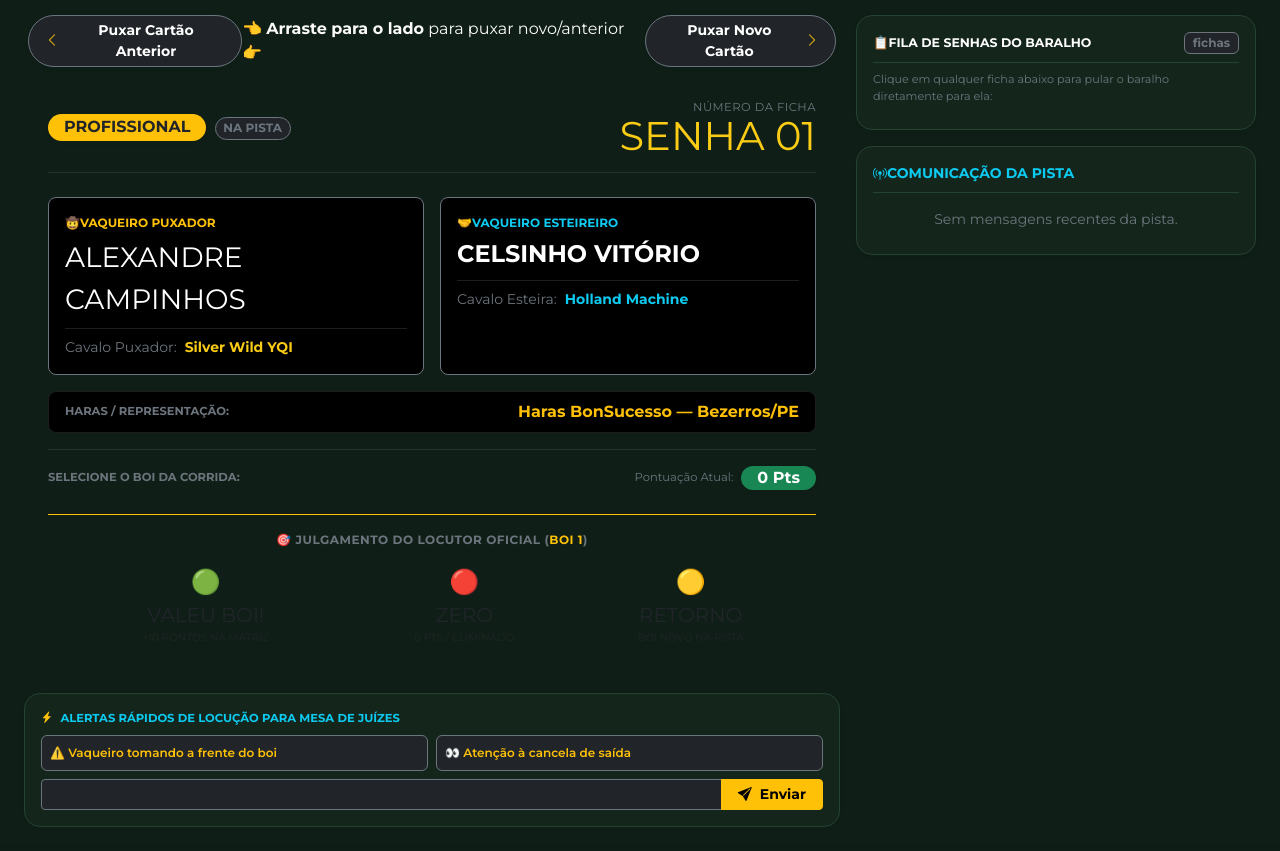
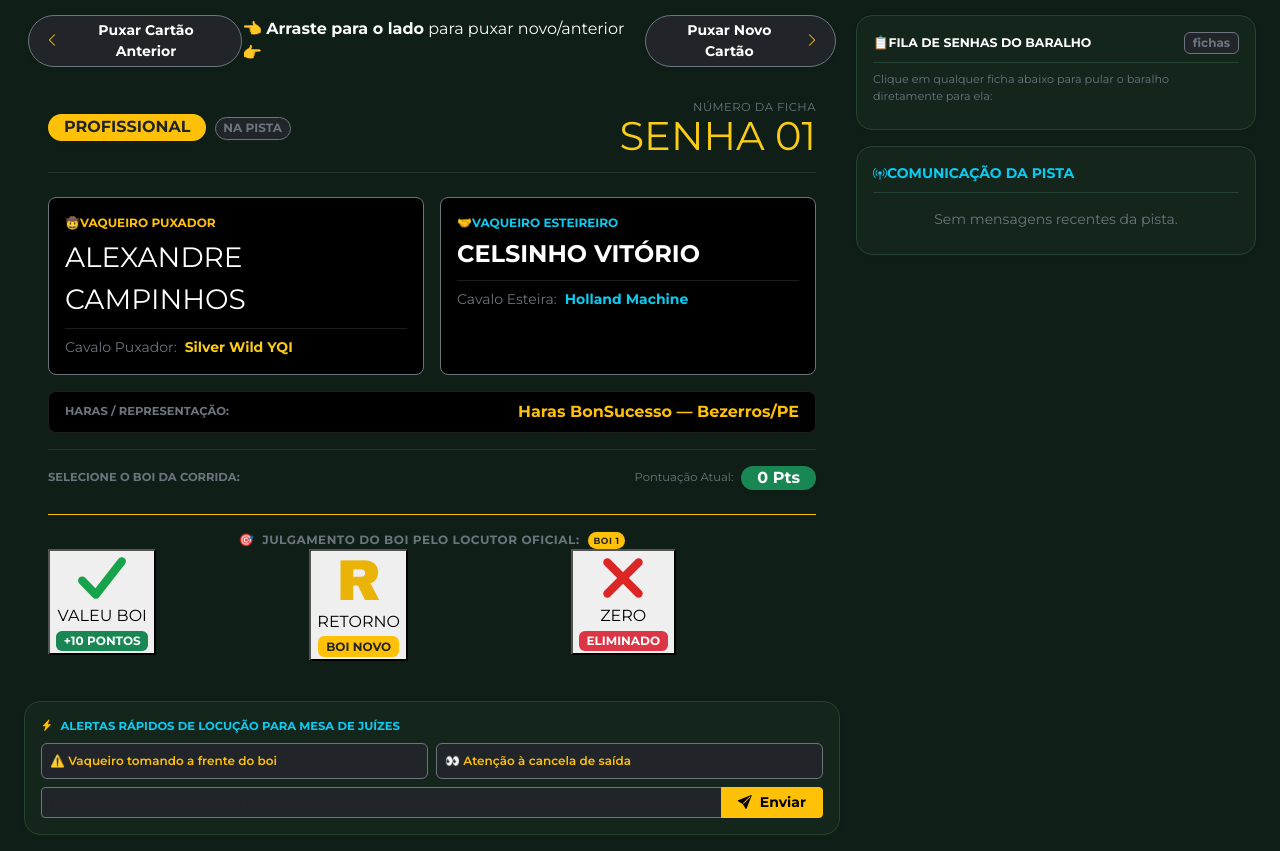
Before and after one commit to LuizPedrosa77/qiro, a Django app: template app/templates/pista/locutor.html in a window 1280 px wide. Shown: the part 128-979 px from the top of the page. Before the commit the page ends 955 px from the top, so only its background shows below. Run offline with Django 5.2, Linux system fonts and the light colour scheme; the template is opened without the code that fills it, so the values that code supplies are empty; parts of the project's set-up code (start-up, migrations or seed data) failed here and were passed over.

Commit message:
feat(pista): implementar cards oficiais de julgamento (V verde, R amarelo, X vermelho limpo e TV para o juiz)

```diff
--- a/app/pista/tests.py
+++ b/app/pista/tests.py
@@ -161,6 +161,6 @@ class PistaRegrasTestCase(TestCase):
         self.assertIn('Cabine de Locução Oficial', content)
         self.assertIn('Puxar Novo Cartão', content)
         self.assertIn('Puxar Cartão Anterior', content)
-        self.assertIn('VALEU BOI!', content)
+        self.assertIn('VALEU BOI', content)
         self.assertIn('ZERO', content)
         self.assertIn('RETORNO', content)
--- a/app/templates/pista/locutor.html
+++ b/app/templates/pista/locutor.html
@@ -68,60 +68,64 @@
         gap: 6px;
     }
 
-    /* Botões de Julgamento de Alto Impacto */
-    .btn-julgamento {
-        border-radius: 0.85rem;
-        font-weight: 800;
-        text-transform: uppercase;
-        letter-spacing: 0.5px;
-        padding: 0.85rem 1rem;
+    /* ═══════════════════════════════════════════════════════════════════════
+       CARDS DE JULGAMENTO OFICIAIS (BASEADOS NO MODELO FÍSICO DA VAQUEJADA)
+       Fundo branco, borda escura de alto contraste, ícones originais
+       ═══════════════════════════════════════════════════════════════════════ */
+    .card-julgamento-btn {
+        background: #FFFFFF;
+        border: 3px solid #2B2B2B;
+        border-radius: 12px;
+        box-shadow: 0 8px 20px rgba(0, 0, 0, 0.5), inset 0 1px 0 rgba(255, 255, 255, 0.9);
+        display: flex;
+        flex-direction: column;
+        align-items: center;
+        justify-content: center;
+        padding: 14px 8px;
+        cursor: pointer;
+        transition: transform 0.16s cubic-bezier(0.2, 0.8, 0.2, 1), box-shadow 0.16s ease, border-color 0.16s ease;
+        user-select: none;
+        width: 100%;
+        min-height: 135px;
+        text-align: center;
+        position: relative;
+    }
+
+    .card-julgamento-btn:hover {
+        transform: translateY(-4px) scale(1.02);
+        box-shadow: 0 12px 28px rgba(0, 0, 0, 0.7), 0 0 15px rgba(234, 179, 8, 0.3);
+        border-color: #EAB308;
+    }
+
+    .card-julgamento-btn:active {
+        transform: scale(0.96);
+    }
+
+    .card-julgamento-btn .card-icon-slot {
+        height: 60px;
         display: flex;
         align-items: center;
         justify-content: center;
-        gap: 8px;
-        box-shadow: 0 4px 15px rgba(0, 0, 0, 0.35);
-        transition: transform 0.15s ease, box-shadow 0.15s ease;
     }
 
-    .btn-julgamento:hover {
-        transform: translateY(-2px);
+    .card-julgamento-btn .card-title-text {
+        font-weight: 900;
+        font-size: 0.85rem;
+        color: #111827;
+        letter-spacing: 0.5px;
+        text-transform: uppercase;
+        margin-top: 6px;
+        line-height: 1.1;
     }
 
-    .btn-julgamento:active {
-        transform: scale(0.97);
-    }
-
-    .btn-valeu-boi {
-        background: linear-gradient(135deg, #15803D 0%, #16A34A 100%);
-        border: 2px solid #22C55E;
-        color: #FFFFFF;
-    }
-    .btn-valeu-boi:hover {
-        background: linear-gradient(135deg, #166534 0%, #15803D 100%);
-        color: #FFFFFF;
-        box-shadow: 0 0 20px rgba(34, 197, 94, 0.4);
-    }
-
-    .btn-zero {
-        background: linear-gradient(135deg, #B91C1C 0%, #DC2626 100%);
-        border: 2px solid #EF4444;
-        color: #FFFFFF;
-    }
-    .btn-zero:hover {
-        background: linear-gradient(135deg, #991B1B 0%, #B91C1C 100%);
-        color: #FFFFFF;
-        box-shadow: 0 0 20px rgba(239, 68, 68, 0.4);
-    }
-
-    .btn-retorno {
-        background: linear-gradient(135deg, #B45309 0%, #D97706 100%);
-        border: 2px solid #F59E0B;
-        color: #FFFFFF;
-    }
-    .btn-retorno:hover {
-        background: linear-gradient(135deg, #92400E 0%, #B45309 100%);
-        color: #FFFFFF;
-        box-shadow: 0 0 20px rgba(245, 158, 11, 0.4);
+    .card-julgamento-btn .card-badge-sub {
+        font-weight: 800;
+        font-size: 0.65rem;
+        letter-spacing: 0.4px;
+        text-transform: uppercase;
+        padding: 3px 8px;
+        border-radius: 6px;
+        margin-top: 5px;
     }
 
     .boi-selector-btn {
@@ -284,45 +288,51 @@
                 </div>
 
                 <!-- ═══════════════════════════════════════════════════════════════════════ -->
-                <!-- AS 3 OPÇÕES DE JULGAMENTO DO LOCUTOR: VALEU BOI, ZERO E RETORNO -->
+                <!-- AS 3 OPÇÕES DE JULGAMENTO DO LOCUTOR (CARDS FÍSICOS DA VAQUEJADA) -->
+                <!-- Baseados na foto oficial: [✔ Verde] [R Amarelo] [X Vermelho puro] -->
                 <!-- ═══════════════════════════════════════════════════════════════════════ -->
                 <div class="mt-4 pt-3 border-top border-warning border-opacity-30">
-                    <div class="text-secondary small fw-bold text-uppercase mb-2 text-center" style="font-size: 0.75rem; letter-spacing: 0.5px;">
-                        🎯 Julgamento do Locutor Oficial (<span id="labelBoiJulgamento" class="text-warning">Boi 1</span>)
+                    <div class="text-secondary small fw-bold text-uppercase mb-2.5 text-center d-flex align-items-center justify-content-center gap-2" style="font-size: 0.75rem; letter-spacing: 0.5px;">
+                        <span>🎯</span> Julgamento do Boi pelo Locutor Oficial: <span id="labelBoiJulgamento" class="badge bg-warning text-dark fw-black px-2.5 py-1 rounded-pill">Boi 1</span>
                     </div>
 
-                    <div class="row g-2">
+                    <div class="row g-3">
 
-                        <!-- 🟢 BOTAO 1: VALEU BOI (+ PONTUAÇÃO ATUALIZADA) -->
-                        <div class="col-md-5">
-                            <button type="button" class="btn btn-julgamento btn-valeu-boi w-100 fs-5" onclick="executarJulgamentoLocutor('VALEU_BOI')">
-                                <span class="fs-4">🟢</span>
-                                <div>
-                                    <div>VALEU BOI!</div>
-                                    <div style="font-size: 0.65rem; opacity: 0.9;" class="fw-normal">+10 PONTOS NA MATRIZ</div>
+                        <!-- CARD 1: 🟢 VALEU BOI (CARD BRANCO COM V VERDE) -->
+                        <div class="col-4">
+                            <button type="button" class="card-julgamento-btn" onclick="executarJulgamentoLocutor('VALEU_BOI')">
+                                <div class="card-icon-slot">
+                                    <svg viewBox="0 0 100 100" style="width: 52px; height: 52px;">
+                                        <path d="M12 55 L38 82 L88 18" fill="none" stroke="#16A34A" stroke-width="16" stroke-linecap="round" stroke-linejoin="round"/>
+                                    </svg>
                                 </div>
+                                <div class="card-title-text">VALEU BOI</div>
+                                <span class="badge bg-success card-badge-sub">+10 PONTOS</span>
                             </button>
                         </div>
 
-                        <!-- 🔴 BOTAO 2: ZERO -->
-                        <div class="col-md-3">
-                            <button type="button" class="btn btn-julgamento btn-zero w-100 fs-5" onclick="executarJulgamentoLocutor('ZERO')">
-                                <span class="fs-4">🔴</span>
-                                <div>
-                                    <div>ZERO</div>
-                                    <div style="font-size: 0.65rem; opacity: 0.9;" class="fw-normal">0 PTS / ELIMINADO</div>
+                        <!-- CARD 2: 🟡 RETORNO (CARD BRANCO COM R AMARELO) -->
+                        <div class="col-4">
+                            <button type="button" class="card-julgamento-btn" onclick="executarJulgamentoLocutor('RETORNO')">
+                                <div class="card-icon-slot">
+                                    <span style="font-size: 3.6rem; font-weight: 900; line-height: 1; color: #EAB308; font-family: 'Arial Black', Impact, sans-serif;">R</span>
                                 </div>
+                                <div class="card-title-text">RETORNO</div>
+                                <span class="badge bg-warning text-dark card-badge-sub">BOI NOVO</span>
                             </button>
                         </div>
 
-                        <!-- 🟡 BOTAO 3: RETORNO -->
-                        <div class="col-md-4">
-                            <button type="button" class="btn btn-julgamento btn-retorno w-100 fs-5" onclick="executarJulgamentoLocutor('RETORNO')">
-                                <span class="fs-4">🟡</span>
-                                <div>
-                                    <div>RETORNO</div>
-                                    <div style="font-size: 0.65rem; opacity: 0.9;" class="fw-normal">BOI NOVO NA PISTA</div>
+                        <!-- CARD 3: 🔴 ZERO (CARD BRANCO COM X VERMELHO PURO - SEM BOLINHA AZUL) -->
+                        <div class="col-4">
+                            <button type="button" class="card-julgamento-btn" onclick="executarJulgamentoLocutor('ZERO')">
+                                <div class="card-icon-slot">
+                                    <svg viewBox="0 0 100 100" style="width: 52px; height: 52px;">
+                                        <line x1="20" y1="20" x2="80" y2="80" stroke="#DC2626" stroke-width="16" stroke-linecap="round" />
+                                        <line x1="80" y1="20" x2="20" y2="80" stroke="#DC2626" stroke-width="16" stroke-linecap="round" />
+                                    </svg>
                                 </div>
+                                <div class="card-title-text">ZERO</div>
+                                <span class="badge bg-danger card-badge-sub">ELIMINADO</span>
                             </button>
                         </div>
 
@@ -516,17 +526,17 @@
 
             if (p) {
                 if (p.julgamento === 'VALEU_BOI') {
-                    badgeClass = 'bg-success-subtle text-success border-success fw-bold';
-                    label = `✓ Valeu`;
-                    pontosLabel = `+${p.pontos} Pts`;
+                    badgeClass = 'bg-white text-dark border-success fw-bold shadow-sm';
+                    label = `<span class="text-success fw-black">✓ Valeu</span>`;
+                    pontosLabel = `<span class="badge bg-success">+${p.pontos} Pts</span>`;
                 } else if (p.julgamento === 'ZERO') {
-                    badgeClass = 'bg-danger-subtle text-danger border-danger fw-bold';
-                    label = `✗ Zero`;
-                    pontosLabel = `0 Pts`;
+                    badgeClass = 'bg-white text-dark border-danger fw-bold shadow-sm';
+                    label = `<span class="text-danger fw-black">✗ Zero</span>`;
+                    pontosLabel = `<span class="badge bg-danger">0 Pts</span>`;
                 } else if (p.julgamento === 'RETORNO') {
-                    badgeClass = 'bg-warning-subtle text-warning border-warning fw-bold';
-                    label = `↺ Retorno`;
-                    pontosLabel = `Boi Novo`;
+                    badgeClass = 'bg-white text-dark border-warning fw-bold shadow-sm';
+                    label = `<span class="text-warning fw-black">R Retorno</span>`;
+                    pontosLabel = `<span class="badge bg-warning text-dark">Boi Novo</span>`;
                 }
             }
 
```
Also changed, not shown: app/templates/pista/juiz.html (+100 -22 lines).
